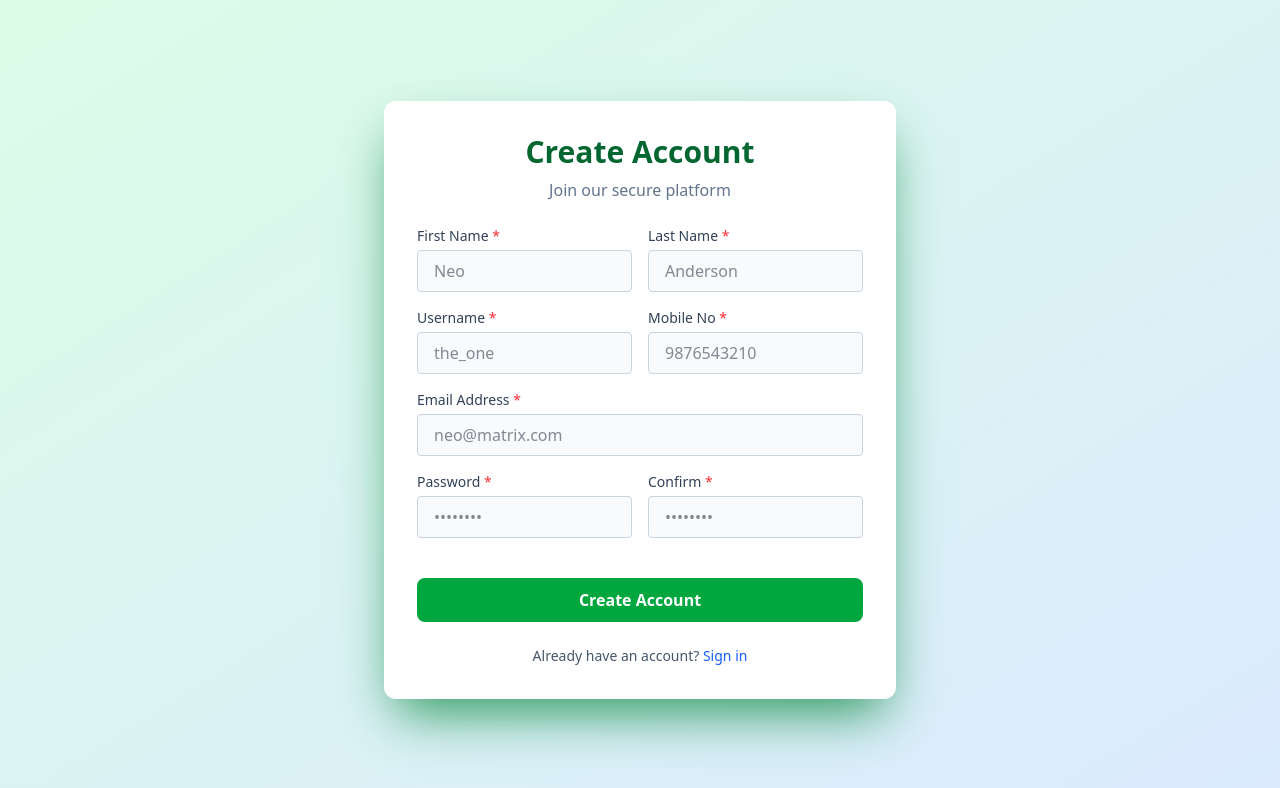
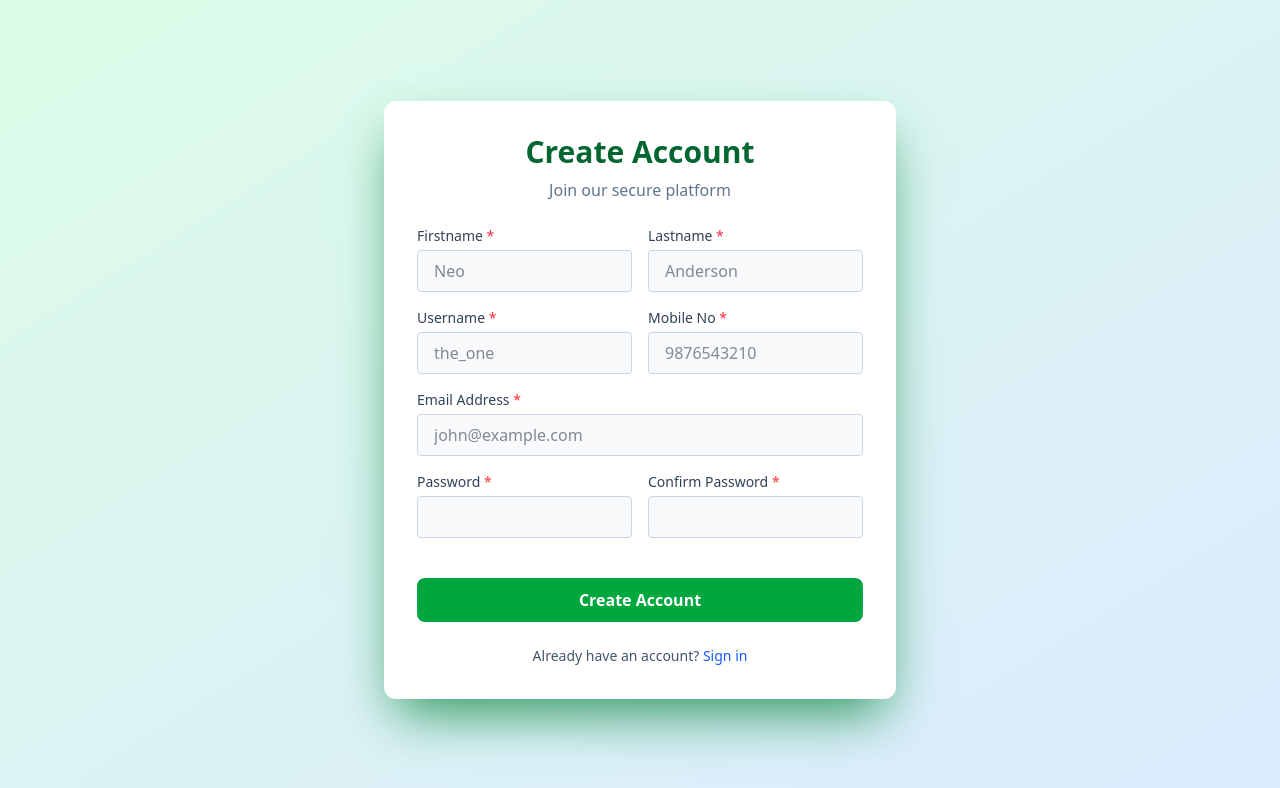
Before and after one commit to 2005Mohammadali/secure_login_page, a React (Vite) app in the folder client/: page /register in a window 1280 px wide. Shown: the top 788 px of the page. Built offline with nearby package versions, Linux system fonts and the light colour scheme.

Commit message:
Updated register page with input component

```diff
--- /dev/null
+++ b/client/src/components/Input.tsx
@@ -0,0 +1,30 @@
+import React from "react";
+
+interface InputProps {
+    label: string;
+    name: string;
+    value: string;
+    type?: string;
+    placeholder?: string;
+    onChange?: (e: React.ChangeEvent<HTMLInputElement>) => void;
+}
+
+const Input: React.FC<InputProps> = ({ label, name, value, type = "text", placeholder, onChange }) => {
+    return (
+        <div>
+            <label htmlFor={name} className="block text-sm font-medium text-slate-700 dark:text-slate-300 mb-1">
+                {label} <span className="text-red-500">*</span>
+            </label>
+            <input
+                id={name}
+                name={name} value={value} onChange={onChange}
+                type={type}
+                required
+                className="w-full px-4 py-2 border border-slate-300 dark:border-slate-600 rounded-sm bg-slate-50 dark:bg-slate-700/50 text-slate-900 dark:text-white focus:outline-none focus:ring-1 focus:ring-green-500/50 focus:border-green-500 transition-all"
+                placeholder={placeholder}
+            />
+        </div>
+    )
+}
+
+export default Input;
--- a/client/src/pages/RegisterPage.tsx
+++ b/client/src/pages/RegisterPage.tsx
@@ -1,5 +1,6 @@
 import { Link } from "react-router-dom";
-import React, { useState, type ChangeEvent} from "react";
+import React, { useState, type ChangeEvent } from "react";
+import Input from "../components/Input";
 
 const RegisterPage = () => {
   const [formData, setFormData] = useState({
@@ -13,7 +14,7 @@ const RegisterPage = () => {
   });
 
   const handleChange = (e: ChangeEvent<HTMLInputElement>) => {
-    setFormData({...formData, [e.target.name]: e.target.value});
+    setFormData({ ...formData, [e.target.name]: e.target.value });
   };
 
   const submitHandler = (e: React.FormEvent<HTMLFormElement>) => {
@@ -51,100 +52,74 @@ const RegisterPage = () => {
 
           {/* Firstname and Lastname */}
           <div className="grid grid-cols-2 gap-4">
-            <div>
-              <label className="block text-sm font-medium text-slate-700 dark:text-slate-300 mb-1">
-                First Name <span className="text-red-500">*</span>
-              </label>
-              <input
-                name="firstName" value={formData.firstName} onChange={handleChange}
-                type="text"
-                required
-                className="w-full px-4 py-2 border border-slate-300 dark:border-slate-600 rounded-sm bg-slate-50 dark:bg-slate-700/50 text-slate-900 dark:text-white focus:outline-none focus:ring-1 focus:ring-green-500/50 focus:border-green-500 transition-all"
+            <Input
+              label="Firstname"
+              name="firstName"
+              value={formData.firstName}
+              onChange={handleChange}
               placeholder="Neo"
             />
-            </div>
-            <div>
-              <label className="block text-sm font-medium text-slate-700 dark:text-slate-300 mb-1">
-                Last Name <span className="text-red-500">*</span>
-              </label>
-              <input
-                name="lastName" value={formData.lastName} onChange={handleChange}
-                type="text"
-                required
-                className="w-full px-4 py-2 border border-slate-300 dark:border-slate-600 rounded-sm bg-slate-50 dark:bg-slate-700/50 text-slate-900 dark:text-white focus:outline-none focus:ring-1 focus:ring-green-500/50 focus:border-green-500 transition-all"
+
+            <Input
+              label="Lastname"
+              name="lastName"
+              value={formData.lastName}
+              onChange={handleChange}
               placeholder="Anderson"
             />
           </div>
-          </div>
+
 
           {/* Username & Mobile */}
           <div className="grid grid-cols-2 gap-4">
-            <div>
-              <label className="block text-sm font-medium text-slate-700 dark:text-slate-300 mb-1">
-                Username <span className="text-red-500">*</span>
-              </label>
-              <input
-                name="username" value={formData.username} onChange={handleChange}
+            <Input
+              label="Username"
               type="text"
-                required
-                className="w-full px-4 py-2 border border-slate-300 dark:border-slate-600 rounded-sm bg-slate-50 dark:bg-slate-700/50 text-slate-900 dark:text-white focus:outline-none focus:ring-1 focus:ring-green-500/50 focus:border-green-500 transition-all"
+              name="username"
+              value={formData.username}
+              onChange={handleChange}
               placeholder="the_one"
             />
-            </div>
-            <div>
-              <label className="block text-sm font-medium text-slate-700 dark:text-slate-300 mb-1">
-                Mobile No <span className="text-red-500">*</span>
-              </label>
-              <input
-                name="mobileNo" value={formData.mobileNo} onChange={handleChange}
+
+            <Input
+              label="Mobile No"
               type="number"
-                required
-                className="w-full px-4 py-2 border border-slate-300 dark:border-slate-600 rounded-sm bg-slate-50 dark:bg-slate-700/50 text-slate-900 dark:text-white focus:outline-none focus:ring-1 focus:ring-green-500/50 focus:border-green-500 transition-all"
+              name="mobileNo"
+              value={formData.mobileNo}
+              onChange={handleChange}
               placeholder="9876543210"
             />
-            </div>
           </div>
 
           {/* Email */}
           <div>
-            <label className="block text-sm font-medium text-slate-700 dark:text-slate-300 mb-1">
-              Email Address <span className="text-red-500">*</span>
-            </label>
-            <input
-              name="email" value={formData.email} onChange={handleChange}
+            <Input
+              label="Email Address"
               type="email"
-              required
-              className="w-full px-4 py-2 border border-slate-300 dark:border-slate-600 rounded-sm bg-slate-50 dark:bg-slate-700/50 text-slate-900 dark:text-white focus:outline-none focus:ring-1 focus:ring-green-500/50 focus:border-green-500 transition-all"
-              placeholder="neo@matrix.com"
+              name="email"
+              value={formData.email}
+              onChange={handleChange}
+              placeholder="john@example.com"
             />
           </div>
 
           {/* Password & Confirm */}
           <div className="grid grid-cols-2 gap-4">
-            <div>
-              <label className="block text-sm font-medium text-slate-700 dark:text-slate-300 mb-1">
-                Password <span className="text-red-500">*</span>
-              </label>
-              <input
-                name="password" value={formData.password} onChange={handleChange}
+            <Input
+              label="Password"
               type="password"
-                required
-                className="w-full px-4 py-2 border border-slate-300 dark:border-slate-600 rounded-sm bg-slate-50 dark:bg-slate-700/50 text-slate-900 dark:text-white focus:outline-none focus:ring-1 focus:ring-green-500/50 focus:border-green-500 transition-all"
-                placeholder="••••••••"
+              name="password"
+              value={formData.password}
+              onChange={handleChange}
             />
-            </div>
-            <div>
-              <label className="block text-sm font-medium text-slate-700 dark:text-slate-300 mb-1">
-                Confirm <span className="text-red-500">*</span>
-              </label>
-              <input
-                name="confirmPassword" value={formData.confirmPassword} onChange={handleChange}
+
+            <Input
+              label="Confirm Password"
               type="password"
-                required
-                className="w-full px-4 py-2 border border-slate-300 dark:border-slate-600 rounded-sm bg-slate-50 dark:bg-slate-700/50 text-slate-900 dark:text-white focus:outline-none focus:ring-1 focus:ring-green-500/50 focus:border-green-500 transition-all"
-                placeholder="••••••••"
+              name="confirmPassword"
+              value={formData.confirmPassword}
+              onChange={handleChange}
             />
-            </div>
           </div>
 
           {/* SUBMIT BUTTON */}
```
Lines whose indentation alone changed are shown as unchanged.
